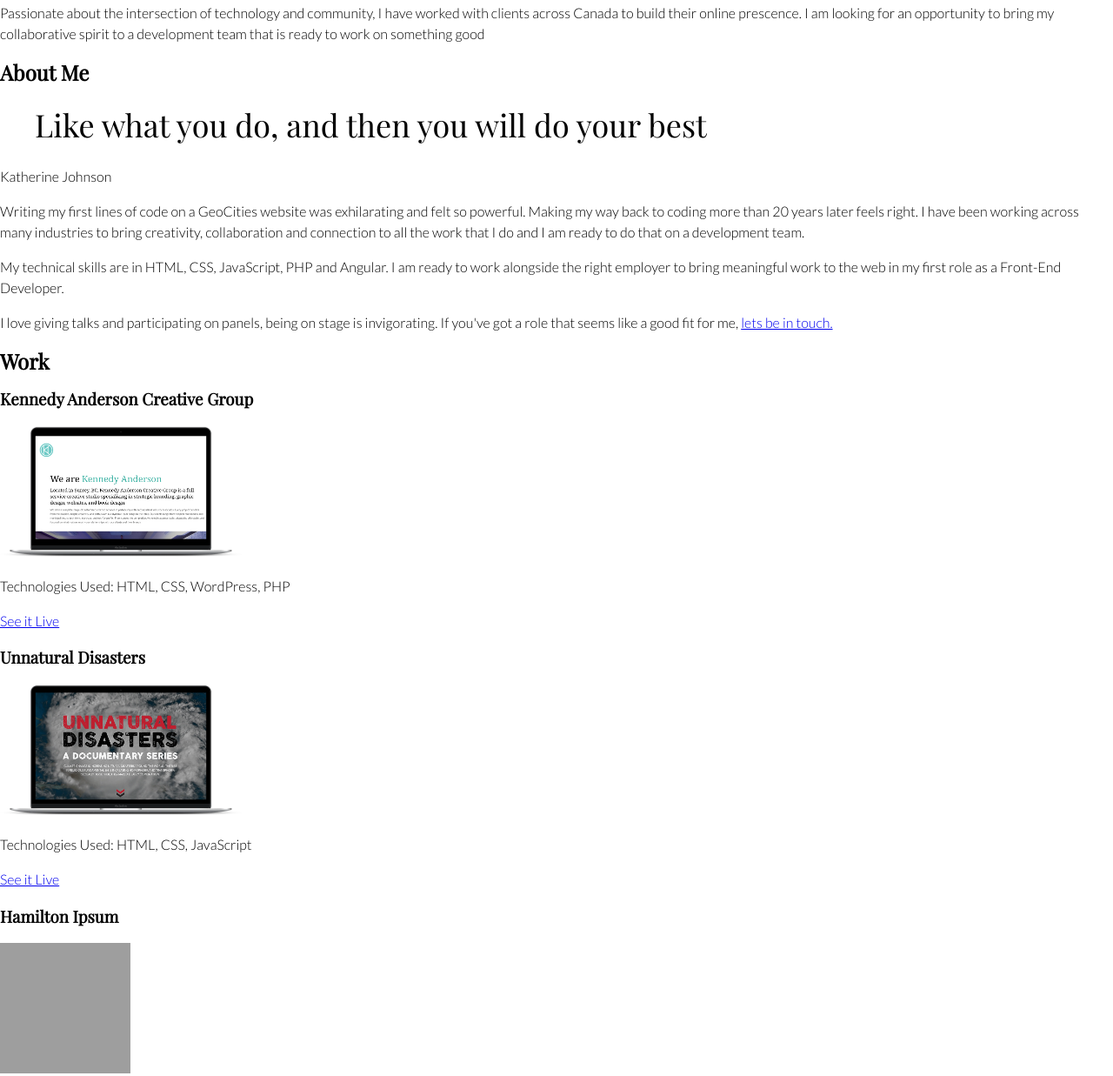
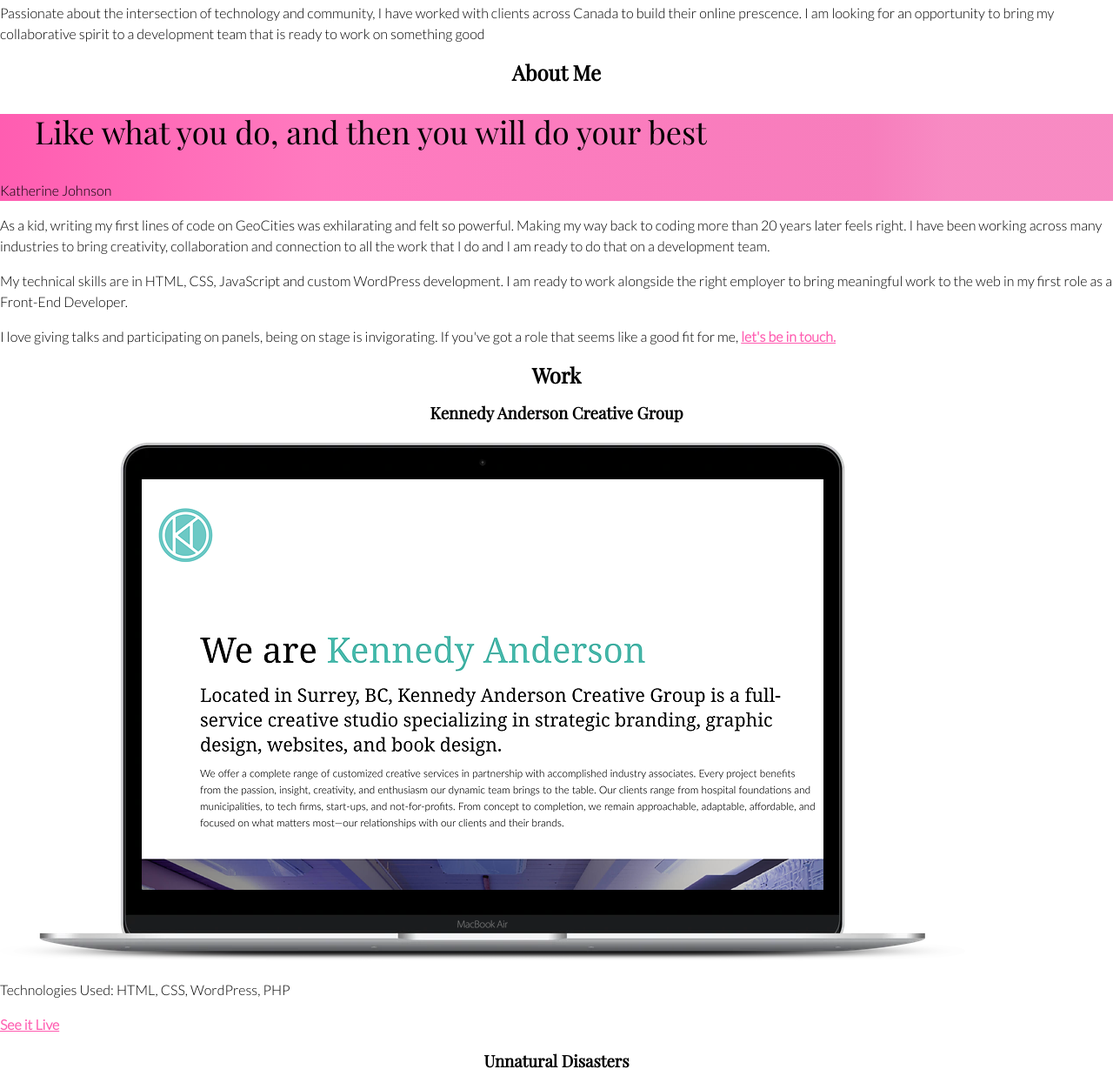
Before and after one commit to yaatabuaa/yaatabuaa.github.io, a plain HTML site: page index.html in a window 1280 px wide. Shown: the part 353-1590 px from the top of the page at 87% size. Drawn offline with nearby package versions, Linux system fonts and the light colour scheme; grey boxes are pictures that could not be loaded.

Commit message:
modifying about me content and basic css

```diff
--- a/index.html
+++ b/index.html
@@ -39,14 +39,15 @@
 			<blockquote class="main__quote">Like what you do, and then you will do your best</blockquote>
 			<p>Katherine Johnson</p>
 		</div>
-		<p>Writing my first lines of code on a GeoCities website was exhilarating and felt so powerful. Making my way
+		<p>As a kid, writing my first lines of code on GeoCities was exhilarating and felt so powerful. Making my way
 			back to coding more than 20 years later feels right. I have been working across many industries to bring
 			creativity, collaboration and connection to all the work that I do and I am ready to do that on a
 			development team. </p>
-		<p>My technical skills are in HTML, CSS, JavaScript, PHP and Angular. I am ready to work alongside the right
+		<p>My technical skills are in HTML, CSS, JavaScript and custom WordPress development. I am ready to work
+			alongside the right
 			employer to bring meaningful work to the web in my first role as a Front-End Developer.</p>
 		<p>I love giving talks and participating on panels, being on stage is invigorating. If you've got a role that
-			seems like a good fit for me, <a href="https://www.linkedin.com/in/yaaotchere/">lets be in touch.</a></p>
+			seems like a good fit for me, <a href="https://www.linkedin.com/in/yaaotchere/">let's be in touch.</a></p>
 	</section>
 
 	<section class="work" id="work">
@@ -55,7 +56,7 @@
 			<div class="portfolio-item">
 				<h3 class="portfolio-item-title">Kennedy Anderson Creative Group</h3>
 				<img src="img/portfolio-ka.png" alt="Home page of Kennedy Anderson Creative Group"
-					class="portfolio-item image">
+					class="portfolio-item-image">
 				<p>Technologies Used: HTML, CSS, WordPress, PHP</p>
 				<a href="https://kennedyanderson.ca" class="portfolio-item link">See it Live</a>
 			</div>
@@ -63,13 +64,14 @@
 				<h3 class="portfolio-item-title">Unnatural Disasters</h3>
 				<img src="img/portfolio-ud.png"
 					alt="Image of swirling hurricane with Unnatural Disatsers written on top"
-					class="portfolio-item image">
+					class="portfolio-item-image">
 				<p>Technologies Used: HTML, CSS, JavaScript</p>
 				<a href="http://unnaturaldisasters.ca" class="portfolio-item link">See it Live</a>
 			</div>
 			<div class="portfolio-item">
 				<h3 class="portfolio-item-title">Hamilton Ipsum</h3>
-				<img src="http://unsplash.it/200/200" alt="" class="portfolio-item image">
+				<img src="http://unsplash.it/200/200" alt="Hamilton the Musical Lorem Ipsum Generator"
+					class="portfolio-item-image">
 				<p>Technologies Used: HTML, CSS, JavaScript</p>
 				<a href="#" class="portfolio-item link">See it Live</a>
 			</div>
--- /dev/null
+++ b/scss/partials/_content.scss
@@ -0,0 +1,7 @@
+.blockquote__wrapper {
+     /* Permalink - use to edit and share this gradient: https://colorzilla.com/gradient-editor/#ff5db1+29,ff5db1+29,ef017c+78&1+0,0.46+85 */
+background: -moz-linear-gradient(left,  rgba(255,93,177,1) 0%, rgba(255,93,177,0.82) 29%, rgba(239,1,124,0.51) 78%, rgba(239,1,124,0.46) 85%); /* FF3.6-15 */
+background: -webkit-linear-gradient(left,  rgba(255,93,177,1) 0%,rgba(255,93,177,0.82) 29%,rgba(239,1,124,0.51) 78%,rgba(239,1,124,0.46) 85%); /* Chrome10-25,Safari5.1-6 */
+background: linear-gradient(to right,  rgba(255,93,177,1) 0%,rgba(255,93,177,0.82) 29%,rgba(239,1,124,0.51) 78%,rgba(239,1,124,0.46) 85%); /* W3C, IE10+, FF16+, Chrome26+, Opera12+, Safari7+ */
+filter: progid:DXImageTransform.Microsoft.gradient( startColorstr='#ff5db1', endColorstr='#75ef017c',GradientType=1 ); /* IE6-9 */
+}
--- a/scss/partials/_typography.scss
+++ b/scss/partials/_typography.scss
@@ -6,8 +6,22 @@ body {
     font-family: $main-font;
 }
 
+h1, h2, h3, h4, h5, h6 {
+    text-align: center;
+}
+
 h1, h2, h3, h4, h5, h6, blockquote {
     font-family: $font-stack;
+    // text-align: center;
+}
+
+a {
+    color: #ff5db1;
+    font-weight: 700;
+}
+
+.main__quote {
+    line-height: 40px;
 }
 
 .main__quote, .fab  {
```
Also changed, not shown: css/style.css, img/hands-at-laptop.jpg (deleted), img/yaa-standing-yellow-suit.jpg (deleted), 1 other file.
